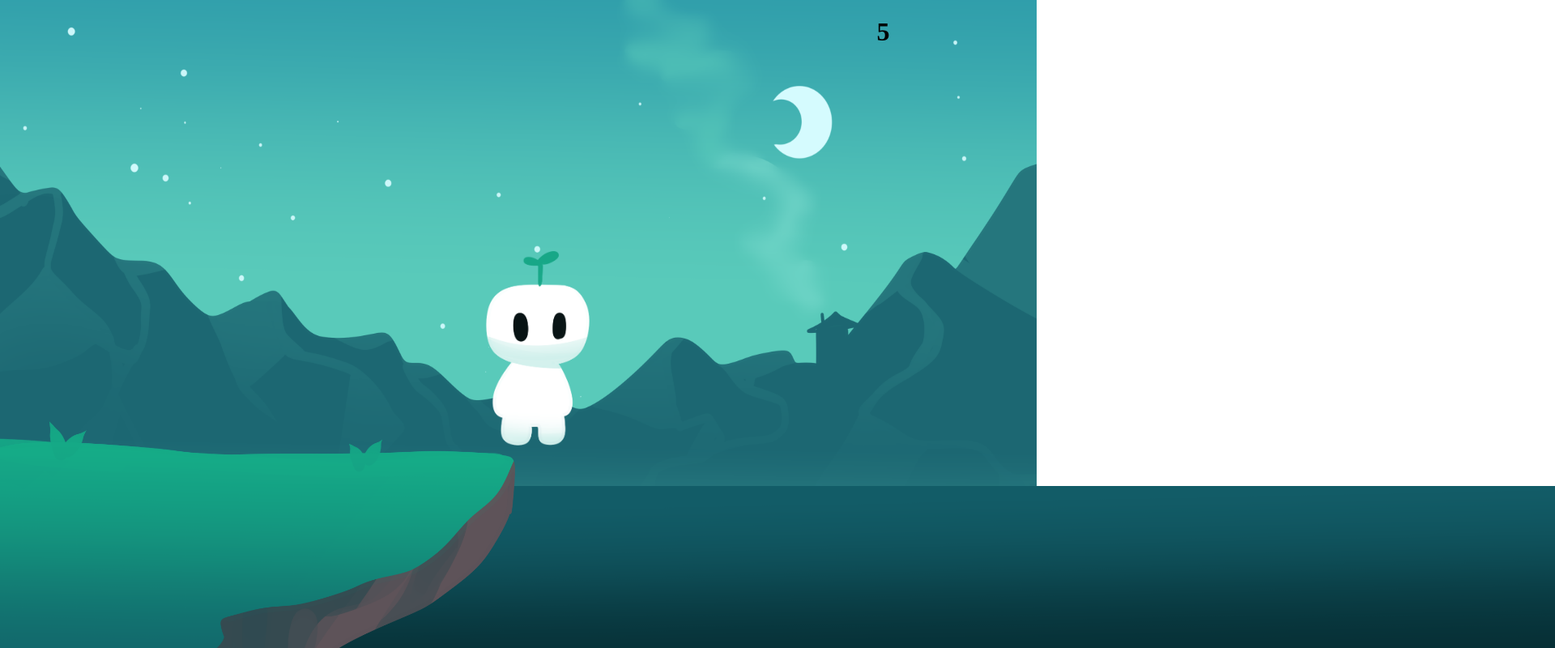
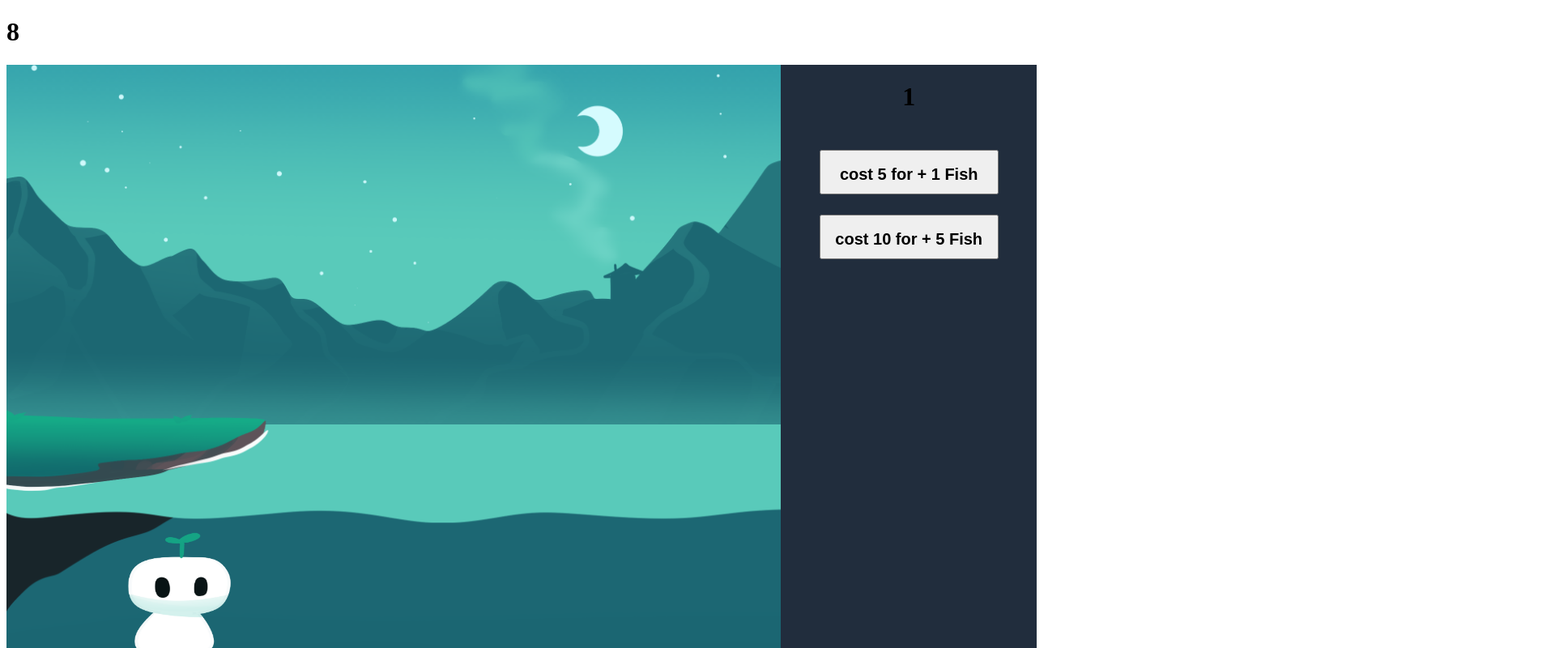
Before and after one commit to TimJonsson1/MyWebGame, a plain HTML site: page index.html in a window 1280 px wide. Shown: the top 800 px of the page at 81% size, 1920 px wide, since content can reach past the window. Drawn offline with Linux system fonts and the light colour scheme.

Commit message:
layout uppdate and logic uppdate

```diff
--- a/index.css
+++ b/index.css
@@ -1,65 +1,62 @@
 
-.foreground{
-    position: relative;
-    left: 50%;
-    padding-left: 35%;
-}
-
-.character{
-    position: absolute;
-    left: 600px;
-    bottom: 250px;
-    max-width: 30%;
-    max-height: 30%;
-}
-
-.bgImage{
-    position: relative;
-    top: 0;
-    left: 0;
-    border: 1px solid black;
-}
-
-.cliffImage{
-    position: absolute;
-    left: 0px;
-    bottom: 0px;
-    max-width: 80%;
-    max-height: 35%;
+.flexcontainer{
+    display: flex;
+    position: fixed;
+    max-width: 1880px;
+    max-height: 860px;
+    overflow-x: hidden;
+    overflow-y: hidden;
 
 }
 
-.waterImage{
+
+#main{
+    height: 100%;
+    z-index: 1;
     position: absolute;
-    width: 200%;
-    max-width: auto;;
-    max-height: 25%;
-    bottom: 0px;
+    top: 0px;
+    right: 0px;
+    overflow-x: hidden;
+    overflow-y: scroll;
+    background-color: rgb(59, 164, 174);
+}
+
+.waterImage {
+    position: relative;
+    opacity: 1;
+    bottom: 150px;
+}
+
+.character  {
+    position: absolute;
+    bottom:110px;
+    left: 150px;
+}
+
+
+.rightside{
+    display: table;
+    height: 1100px;
+    width: 150%;
+    text-align: center;
+    background-color: rgb(33, 45, 61);
+    overflow-x: hidden;
+    overflow-y: scroll;
+}
+
+.uppgradegrid{
+    display: grid;
 
 }
 
-.popup{
-    visibility:hidden;
-    position: relative;
-
-
-
+.gridItem{
+    grid-column:span;
+    grid-row: span;
 }
 
-.popup .show{
-    visibility: visible;
-    animation: fadeIn linear 1s;
-    -webkit-animation: fadeIn linear 1;
+.uppgradebtn{
+    align-self: center;
+    width: 70%;
+    margin-top: 25px;
+    height: 55px;
 }
-
-
-@-webkit-keyframes fadeIn {
-    0% {opacity: 0;}
-    100% {opacity: 1;}
-}
-
-
-@keyframes fadeIn{
-    0% {opacity: 0;}
-    100% {opacity: 1;}
-}
--- a/index.html
+++ b/index.html
@@ -9,37 +9,81 @@
     <link rel="stylesheet" href="index.css">
     <script src="index.js"></script>
 
+    <h1 id="fishCounter">0</h1>
+
+
 
 </head>
 
+
+
 <body>
 
+    <style>
 
+    </style>
+    <div class="flexcontainer">
 
-    <div class="foreground">
+        <style>
+            div{
+                overflow: scroll;
+                overflow-y: hidden;
+            }
+        </style>
 
-        <head>
-            <h1 id="fishCounter">0</h1>
-        </head>
+        <div class="main">
+            <style>
+                div{
+                    overflow-x: hidden;
+                    overflow-y: scroll;
+                }
+            </style>
+
+            <img class="bgImage" onclick="goFish()" src="Graphics/scrollbackground.png" alt="scrollbackground" width="100%" >
+            <img class="waterImage" id="water" onclick="goFish()" src="Graphics/water.png" alt="water" width="100%">
+            <!-- <img class="cliffImage" src="Graphics/cliff.png" alt="cliff" width="100%"> -->
+            <img class="character" src="Graphics/Character.png" alt="Character" width="10%" height="20%">
+
         </div>
 
-    <div  class="popup">
-        <span class="popuptext" id="pointsPopUp">fish</span>
+        <div class="rightside">
+            <head>
+                <div class="uppgradeGrid" >
+                    <!-- <img class="gridItem" src="Graphics/Fish1.png" alt="fish1">
+                    <img class="gridItem" src="Graphics/Fish1.png" alt="fish1"> -->
+                </div>
+                <h1 id="fps">description</h1>
+            </head>
+            <style>
+                div{
+                    overflow-x: hidden;
+                    overflow-y: scroll;
+                }
+            </style>
+
+            <button id="uppgradebtn" class="uppgradebtn" onclick="uppgrade()">
+                 <h2 id="uppgradebtnDescription" class="uppgradebtnDescription">cost 5 for + 1 Fish</h2>
+            </button>
+
+            <button id="uppgradebtn2" class="uppgradebtn" onclick="uppgradePlusTen()">
+                <h2 id="uppgradebtnDescription2" class="uppgradebtnDescription">cost 10 for + 5 Fish</h2>
+           </button>
+
         </div>
 
 
 
-    <style class="bgImage">
-        body {
-            background-image: url("Graphics/bg.png");
-            background-repeat: no-repeat;
-            background-attachment: fixed;
-            background-size: 100% 100%;
-        }
-    </style>
+
+
+
+
+
+
+        <!-- <img class="bgImage" id="background" src="Graphics/bg.png" alt="background">
         <img class="waterImage" id="water" onclick="goFish()"  src="Graphics/water.png" alt="water">
         <img class="cliffImage" src="Graphics/cliff.png" alt="cliff">
-    <img class="character" src="Graphics/Character.png" alt="Character">
+        <img class="character" src="Graphics/Character.png" alt="Character"> -->
+
 
 </body>
 
--- a/index.js
+++ b/index.js
@@ -1,14 +1,17 @@
 
 var fishTotal = 0;
 var multiplier = 1;
+var fishPerSecond = 1;
 
-window.setInterval(automaticFishing,1000)
+var uppgradeCostOneFish = 5;
+var uppgradeCostFiveFish = 10;
+
+window.setInterval(automaticFishing,600)
+
 
 function goFish(){
-    fishTotal++;
+    fishTotal ++;
     document.getElementById('fishCounter').innerText = fishTotal;
-    document.getElementById('pointsPopUp').classList.toggle("show");
-
 
 
 
@@ -17,13 +20,38 @@ function goFish(){
 function automaticFishing(){
 
     // document.getElementById('water').click();
-    fishTotal++;
+    fishTotal += multiplier;
     document.getElementById('fishCounter').innerText = fishTotal;
+    getfps();
+}
+
+function uppgrade(){
+    if(fishTotal > uppgradeCostOneFish){
+        fishPerSecond += 1
+        multiplierFormula(1);
+        fishTotal = fishTotal - uppgradeCostOneFish;
+        uppgradeCostOneFish += uppgradeCostOneFish;
+    }
+    document.getElementById('uppgradebtnDescription').innerText = "cost " + uppgradeCostOneFish + " + 1 Fish"
 
 }
 
-function popUpFunction(){
-    var popup = document.getElementById('pointsPopUp');
-    popup.classList.toggle("show");
+function uppgradePlusTen(){
+    if(fishTotal > uppgradeCostFiveFish){
+        fishPerSecond += 5
+        multiplierFormula(5)
+        fishTotal = fishTotal - uppgradeCostFiveFish;
+        uppgradeCostFiveFish += uppgradeCostFiveFish;
+        document.getElementById('uppgradebtnDescription2').innerText = "cost " + uppgradeCostFiveFish + " + 5 Fish"
+    }
 
 }
+
+function getfps(){
+
+    document.getElementById('fps').innerText = fishPerSecond
+}
+
+function multiplierFormula(input){
+    multiplier = multiplier + input
+}
```
Also changed, not shown: Graphics/FP.png (added), Graphics/scrollbackground.png (added). Lines whose indentation alone changed are shown as unchanged.
